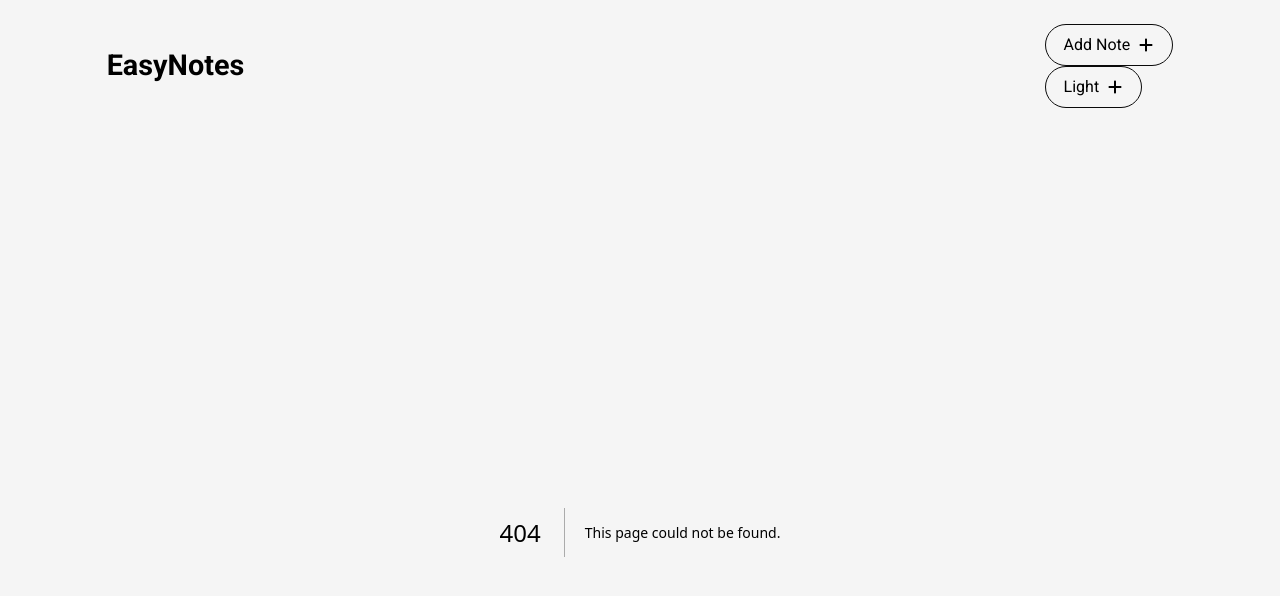
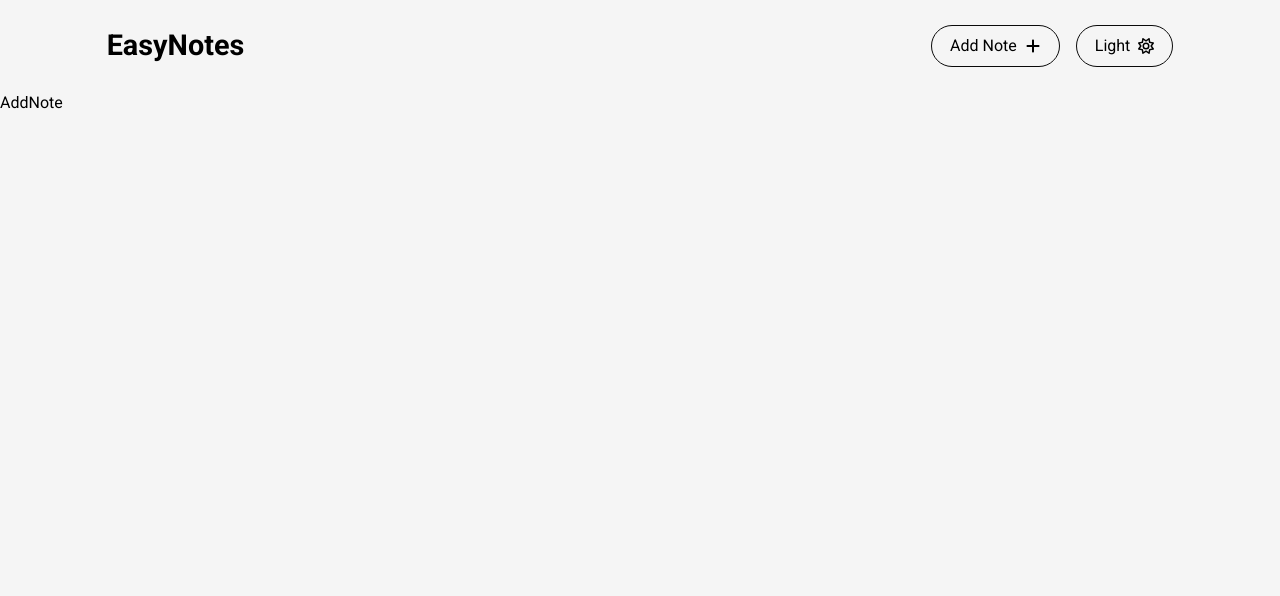
Before and after one commit to Janjanny/easy-notes-react-framer, a Next.js app in the folder easy-notes/: page /addNote in a window 1280 px wide. Before the commit this address had no page. Shown: the top 596 px of the page. Built offline with nearby package versions, Linux system fonts and the light colour scheme.

Commit message:
add Link

```diff
--- /dev/null
+++ b/easy-notes/app/addNote/page.jsx
@@ -0,0 +1,9 @@
+import React from 'react'
+
+const AddNote = () => {
+  return (
+    <div>AddNote</div>
+  )
+}
+
+export default AddNote
--- a/easy-notes/app/components/Navbar.jsx
+++ b/easy-notes/app/components/Navbar.jsx
@@ -7,11 +7,13 @@ const Navbar = () => {
     <>
         <div className="sticky top-0 z-[99] w-full bg-white-bg">
           <nav className=" w-10/12 mx-auto py-[1.5rem]  flex justify-between items-center">
-            <h1 className=" font-bold text-[1.8rem]">EasyNotes</h1>
+            <Link href={"/"}><h1 className=" font-bold text-[1.8rem]">EasyNotes</h1></Link>
 
-            <div className="buttons">
-              <button className="flex items-center gap-2 border border-black py-[8px] px-[18px] rounded-[2rem]">Add Note <FaPlus /> </button>
-              <button className="flex items-center gap-2 border border-black py-[8px] px-[18px] rounded-[2rem]">Light <FaPlus /> </button>
+            <div className="buttons flex gap-[1rem] ">
+              <Link href={"/addNote"} className="flex items-center gap-2 border border-black py-[8px] px-[18px] rounded-[2rem]"> Add Note <FaPlus /> </Link>
+              <button className="flex items-center gap-2 border border-black py-[8px] px-[18px] rounded-[2rem] w-max"> Light <FaRegSun /> </button>
+
+
             </div>
           </nav>
         </div>
```
